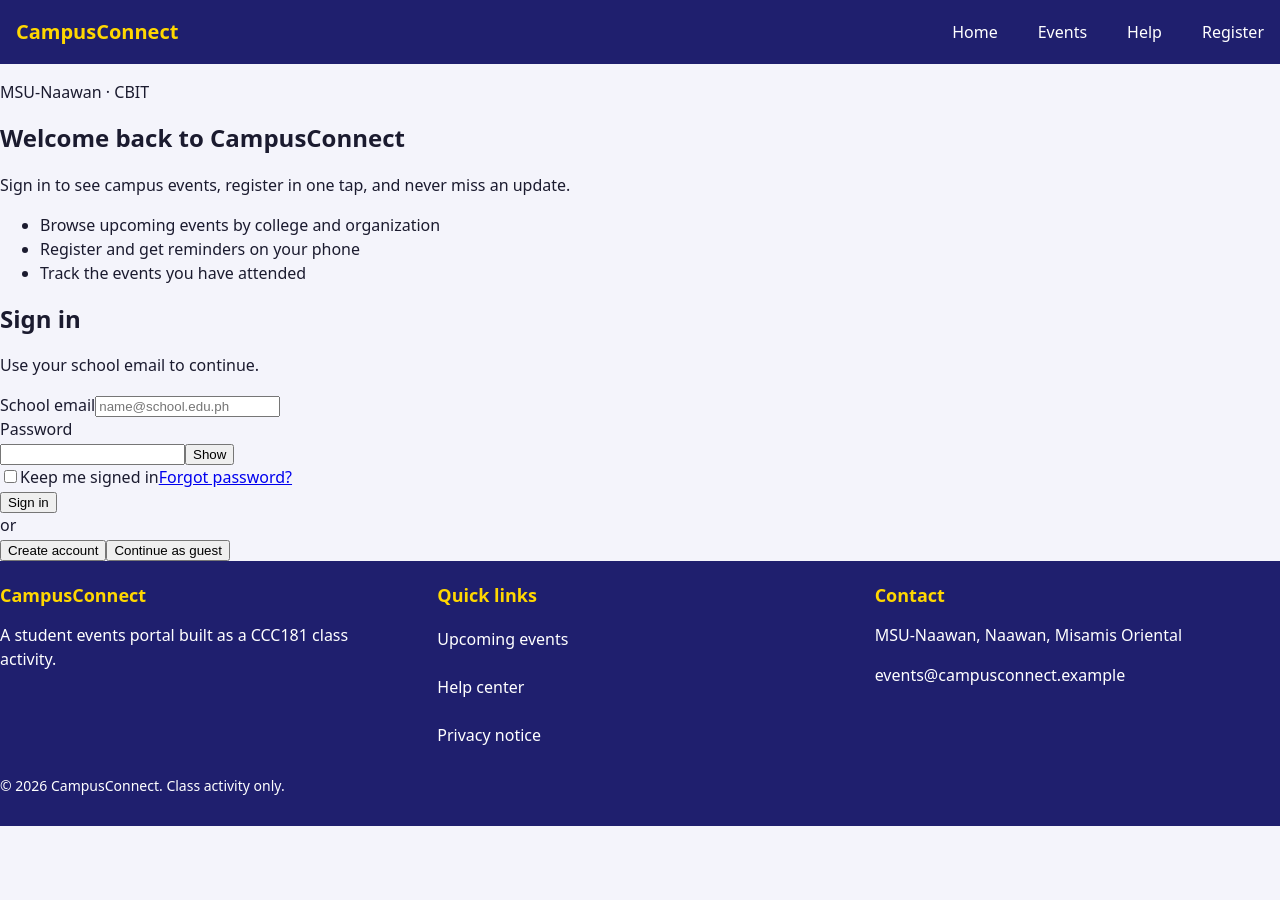
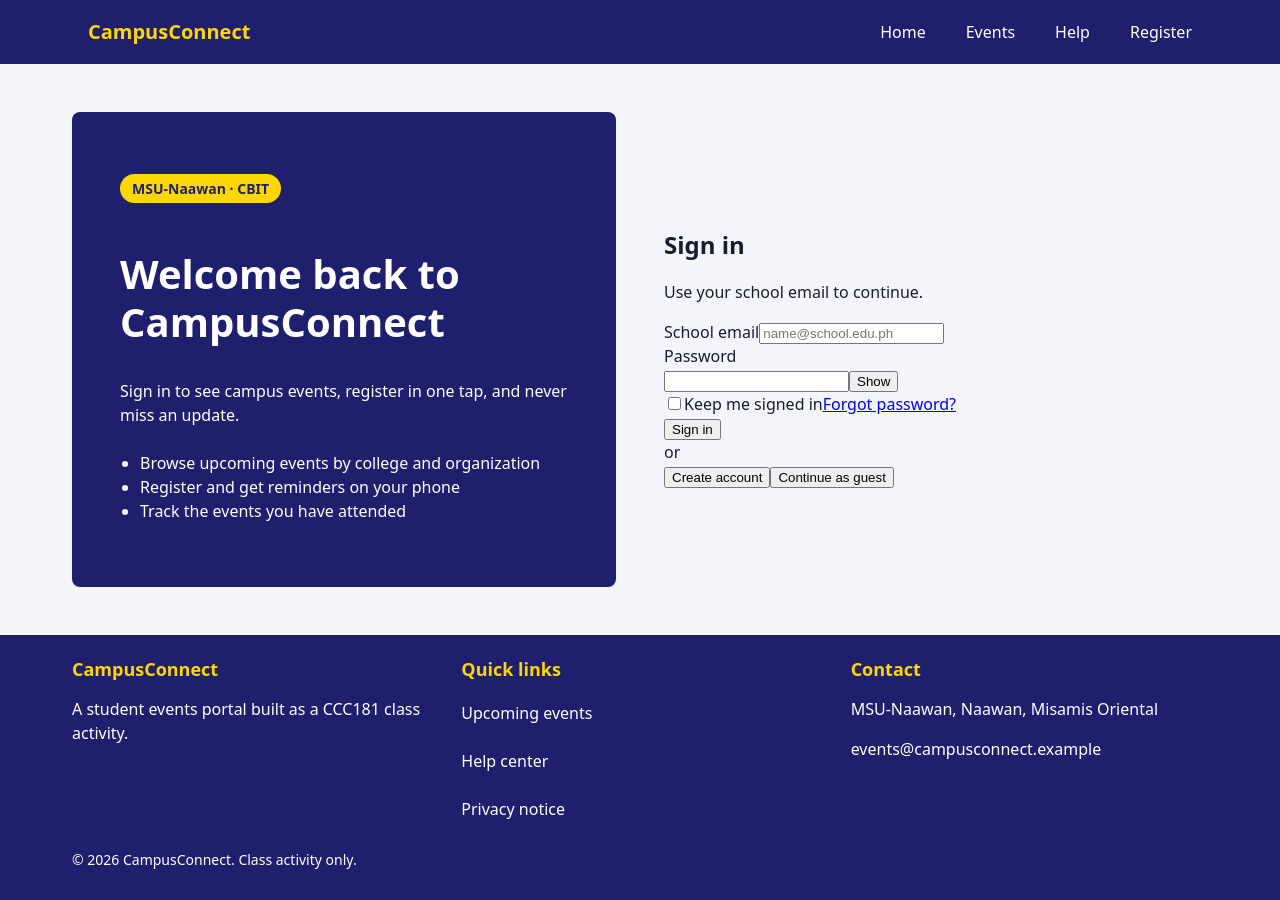
Before and after one commit to zynthacecatipay-arch/ccc181-week10-group9, a React (Vite) app: page / in a window 1280 px wide. Before the commit the page ends 826 px from the top, so only its background shows below. Built offline with nearby package versions, Linux system fonts and the light colour scheme.

Commit message:
base: add responsive page layout and brand panel

```diff
--- a/src/styles/base.css
+++ b/src/styles/base.css
@@ -16,46 +16,97 @@
    -------------------------------------------------------------------- */
 
 
-/* ---- 1. PHONE (no media query) ---------------------------------------
-   TODO .page                 min-height: 100vh; display: flex; flex-direction: column;
-   TODO .page > main          flex: 1;   (keeps the footer at the bottom)
-   TODO .container            width: 100%; side padding 1rem (padding-inline)
-   TODO .login-layout         display: grid; ONE column (1fr); gap 1.5rem;
-                              top and bottom padding 1.5rem
-   TODO .brand-panel          background var(--navy); color #fff; text centered;
-                              padding 1.5rem 1rem; border-radius var(--radius)
-   TODO .brand-panel__badge   small gold "pill": inline-block, background var(--gold),
-                              navy text, bold, 0.875rem, border-radius: 999px
-   TODO .brand-panel__title   font-size: 1.75rem
-   TODO .brand-panel__perks   display: none   (phones show only what matters most)
-   -------------------------------------------------------------------- */
+/*-- 1. PHONE (no media query) --*/
+.page {
+  min-height: 100vh;
+  display: flex;
+  flex-direction: column;
+}
+
+.page > main {
+  flex: 1;
+}
+
+.container {
+  width: 100%;
+  padding-inline: 1rem;
+}
+
+.login-layout {
+  display: grid;
+  grid-template-columns: 1fr;
+  gap: 1.5rem;
+  padding-block: 1.5rem;
+}
+
+.brand-panel {
+  background: var(--navy);
+  color: #fff;
+  text-align: center;
+  padding: 1.5rem 1rem;
+  border-radius: var(--radius);
+}
+
+.brand-panel__badge {
+  display: inline-block;
+  background: var(--gold);
+  color: var(--navy);
+  font-size: 0.875rem;
+  font-weight: bold;
+  padding: 0.25rem 0.75rem;
+  border-radius: 999px;
+}
+
+.brand-panel__title {
+  font-size: 1.75rem;
+}
+
+.brand-panel__perks {
+  display: none;
+}
+
+/* -- 2. 768px and up (tablets) --*/
+@media (min-width: 768px) {
+  .container {
+    padding-inline: 2rem;
+  }
+
+  .brand-panel {
+    padding: 2rem;
+  }
+}
 
 
+/* -- 3. 1024px and up (laptops) --*/
+@media (min-width: 1024px) {
+  .login-layout {
+    grid-template-columns: repeat(2, 1fr);
+    align-items: center;
+    gap: 3rem;
+    padding-block: 3rem;
+  }
+
+  .brand-panel {
+    text-align: left;
+    padding: 3rem;
+  }
+
+  .brand-panel__title {
+    font-size: 2.5rem;
+  }
+
+  .brand-panel__perks {
+    display: block;
+    margin-top: 1.5rem;
+    padding-left: 1.25rem;
+  }
+}
 
 
-/* ---- 2. 768px and up (tablets) ---------------------------------------
-   TODO @media (min-width: 768px)
-        .container            wider side padding (2rem)
-        .brand-panel          more padding (2rem)
-   -------------------------------------------------------------------- */
-
-
-
-
-/* ---- 3. 1024px and up (laptops) --------------------------------------
-   TODO @media (min-width: 1024px)
-        .login-layout         TWO equal columns (brand panel | login card);
-                              align-items: center; gap 3rem; vertical padding 3rem
-        .brand-panel          text-align: left; padding 3rem
-        .brand-panel__title   font-size: 2.5rem
-        .brand-panel__perks   display: block (the extra list is ADDED back);
-                              margin-top 1.5rem; left padding 1.25rem
-   -------------------------------------------------------------------- */
-
-
-
-
-/* ---- 4. 1280px and up (desktops) -------------------------------------
-   TODO @media (min-width: 1280px)
-        .container            max-width: 1200px; centered (margin-inline: auto)
-   -------------------------------------------------------------------- */
+/* -- 4. 1280px and up (desktops) --*/
+@media (min-width: 1280px) {
+  .container {
+    max-width: 1200px;
+    margin-inline: auto;
+  }
+}
```
